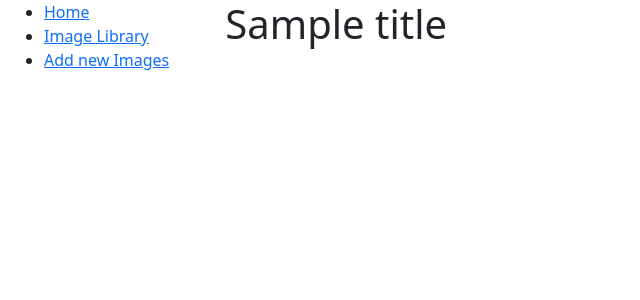
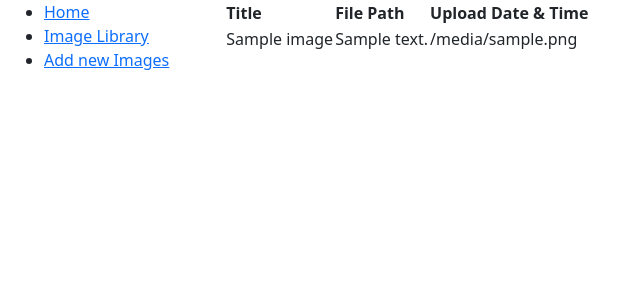
Before and after one commit to Sebastian-Boettcher/ImageLibraryBackend, a Django app: template librarybackend/backend/templates/grid.html in a window 1280 px wide. Shown: the top 300 px of the page, without its empty margins (0-640 px from the left). Run offline with Django 4.2, Linux system fonts and the light colour scheme; tables that the repository leaves empty hold one stand-in row (values such as "Sample post"); the template is opened without the code that fills it: values that come from a table or form of the project are taken from there, most other values are stand-ins (such as "Sample title", 1, 10 or a date in 2020).

Commit message:
Updated Model of the ImageTyp

```diff
--- a/librarybackend/backend/models.py
+++ b/librarybackend/backend/models.py
@@ -3,5 +3,5 @@ from django.db import models
 class Image(models.Model):
     title = models.CharField(max_length = 200)
     description = models.CharField(max_length= 600)
-    uploadedFile = models.FileField(upload_to = "Uploaded Files/")
+    uploadedFile = models.ImageField(upload_to = "Uploaded Files/")
     dateTimeOfUpload = models.DateTimeField(auto_now = True)
--- a/librarybackend/backend/templates/grid.html
+++ b/librarybackend/backend/templates/grid.html
@@ -1,5 +1,18 @@
 {% extends "base_generic.html" %}
 
 {% block content %}
-    <h1>{{ title }}</h1>
+<table>
+    <tr>
+        <th>Title</th>
+        <th>File Path</th>
+        <th>Upload Date & Time</th>
+    </tr>
+    {% for image in images %}
+    <tr>
+        <td>{{ file.images.title }}</td>
+        <td>{{ file.images.description }}</td>
+        <td>{{ file.images.uploadedFile.url }}</td>
+    </tr>
+    {% endfor %}
+</table>
 {% endblock %}
--- a/librarybackend/backend/templates/upload.html
+++ b/librarybackend/backend/templates/upload.html
@@ -54,6 +54,7 @@
 			<tr>
 				<td>{{ file.id }}</td>
 				<td>{{ file.title }}</td>
+				<td>{{ file.description }}</td>
 				<td>{{ file.uploadedFile.url }}</td>
 				<td>{{ file.dateTimeOfUpload }}</td>
 			</tr>
```
Also changed, not shown: librarybackend/backend/views.py (+8 -4 lines), librarybackend/backend/migrations/0002_alter_image_uploadedfile.py (added), librarybackend/media/Uploaded Files/Gruppe_3_malerei.png (added).
